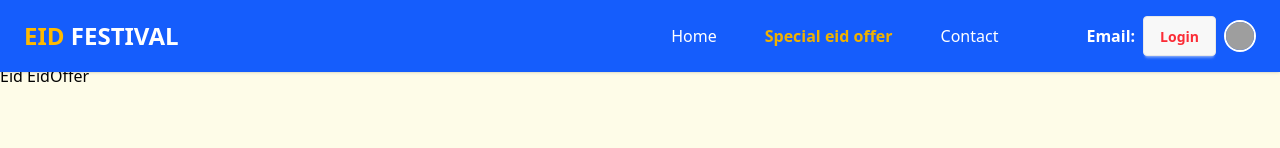
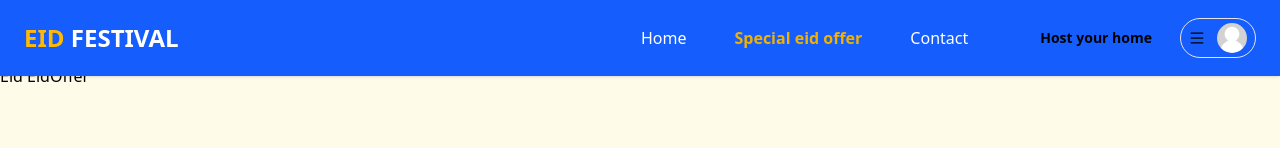
Before and after one commit to nayeem-miah/redux-toolkit-in-react, a React (Vite) app: page /eid-offer in a window 1280 px wide. Shown: the top 148 px of the page. Built offline with nearby package versions, Linux system fonts and the light colour scheme; no server answers; grey boxes are pictures that could not be loaded.

Commit message:
navbar update

```diff
--- a/src/Components/Shared/Navbar/Navbar.jsx
+++ b/src/Components/Shared/Navbar/Navbar.jsx
@@ -3,6 +3,8 @@ import { Link, NavLink, useNavigate } from "react-router-dom";
 import { API } from "../../../api/Api";
 import toast from "react-hot-toast";
 import { AuthContext } from "../../../AuthProvider/AuthProvider";
+import avatarImg from '../../../assets/placeholder.jpg'
+import { AiOutlineMenu } from "react-icons/ai";
 
 const Navbar = () => {
     const { user } = useContext(AuthContext);
@@ -41,7 +43,6 @@ const Navbar = () => {
                         <Link to={'/'} className="text-xl font-bold text-white lg:text-2xl hover:text-gray-300">
                             <span className="text-amber-400">EID</span> FESTIVAL
                         </Link>
-
 
                         {/* Mobile menu button */}
                         <div className="flex lg:hidden">
@@ -87,32 +88,86 @@ const Navbar = () => {
                             {navLinks}
                         </div>
 
-                        <div className="flex items-center mt-4 lg:mt-0">
-                            <button
-                                className="hidden mx-4 text-white transition-colors duration-300 transform lg:block hover:text-gray-300 focus:text-gray-300 focus:outline-none"
-                                aria-label="show notifications"
-                            >
 
-                            </button>
-                            <p className="text-white font-bold">Email: {user?.email}</p>
-                            <button type="button" className="flex items-center focus:outline-none" aria-label="toggle profile dropdown">
-                                {user?.email ?
-                                    <button onClick={handleLogout} className="text-red-500 btn p-4 mx-2 rounded">Logout</button> : <Link className="text-red-500 btn p-4 mx-2 rounded" to={'/login'} >
-                                        Login
-                                    </Link>
-                                }
 
-                                <div className="w-8 h-8 overflow-hidden border-2 border-white rounded-full">
+                        {/* Dropdown Menu */}
+                        <div className='relative'>
+                            <div className='flex flex-row items-center gap-3'>
+                                {/* Become A Host btn */}
+                                <div className='hidden md:block'>
+                                    {!user && (
+                                        <button
+                                            disabled={!user}
+                                            className='disabled:cursor-not-allowed cursor-pointer hover:bg-neutral-100 py-3 px-4 text-sm font-semibold rounded-full  transition'
+                                        >
+                                            Host your home
+                                        </button>
+                                    )}
+                                </div>
+                                {/* Dropdown btn */}
+                                <div
+                                    onClick={() => setIsOpen(!isOpen)}
+                                    className='p-4 md:py-1 md:px-2 border-[1px] border-neutral-200 flex flex-row items-center gap-3 rounded-full cursor-pointer hover:shadow-md transition'
+                                >
+                                    <AiOutlineMenu />
+                                    <div className='hidden md:block'>
+                                        {/* Avatar */}
+                                        <img
+                                            className='rounded-full'
+                                            referrerPolicy='no-referrer'
+                                            src={avatarImg}
+                                            alt='profile'
+                                            height='30'
+                                            width='30'
+                                        />
+                                    </div>
 
-                                    <img
-                                        src="https://images.unsplash.com/photo-1517841905240-472988babdf9?ixlib=rb-1.2.1&ixid=eyJhcHBfaWQiOjEyMDd9&auto=format&fit=crop&w=334&q=80"
-                                        className="object-cover w-full h-full"
-                                        alt="avatar"
-                                    />
                                 </div>
+                            </div>
+                            {isOpen && (
+                                <div className='absolute rounded-xl shadow-md w-[40vw] md:w-[10vw] bg-white overflow-hidden right-0 top-12 text-sm'>
+                                    <div className='flex flex-col cursor-pointer'>
+                                        <Link
+                                            to='/'
+                                            className='block md:hidden px-4 py-3 hover:bg-neutral-100 transition font-semibold'
+                                        >
+                                            Home
+                                        </Link>
+                                        <>
+                                            {
+                                                user ? (
+                                                    <>
+                                                        <Link
+                                                            to='/my-added-products'
+                                                            className='px-4 py-3 hover:bg-neutral-100 transition font-semibold'
+                                                        >
+                                                            my added products
+                                                        </Link>
+                                                        <button onClick={handleLogout} className=" px-4 py-3 hover:bg-neutral-100 transition font-semibold text-red-500">
+                                                            logout
+                                                        </button>
+                                                    </>
+                                                ) :
+                                                    <>
+                                                        <Link
+                                                            to='/login'
+                                                            className='px-4 py-3 hover:bg-neutral-100 transition font-semibold'
+                                                        >
+                                                            sign in
+                                                        </Link>
+                                                        <Link
+                                                            to='/sign-up'
+                                                            className='px-4 py-3 hover:bg-neutral-100 transition font-semibold'
+                                                        >
+                                                            Sign Up
+                                                        </Link>
+                                                    </>
+                                            }
+                                        </>
 
-                                <h3 className="mx-2 text-white lg:hidden">Khatab wedaa</h3>
-                            </button>
+                                    </div>
+                                </div>
+                            )}
                         </div>
                     </div>
                 </div>
```
Also changed, not shown: src/assets/placeholder.jpg (added).
